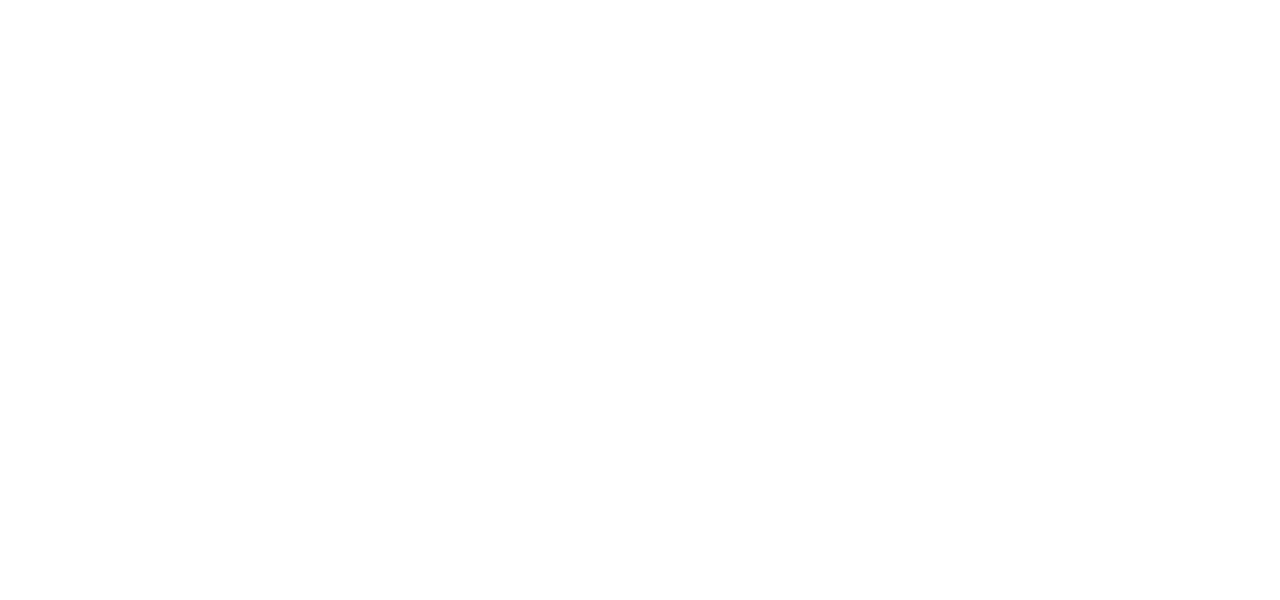
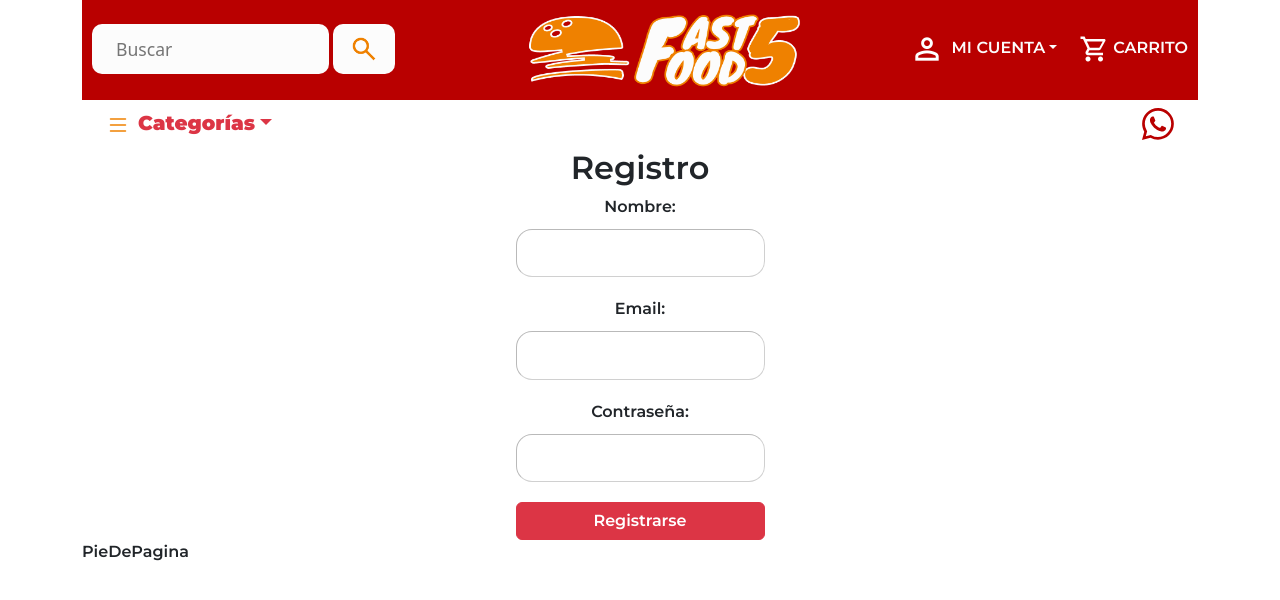
Before and after one commit to EzFern/CaC-Grupo-5, a React (Vite) app in the folder tiendaonline/: page /registro in a window 1280 px wide. Before the commit this address had no page. Shown: the top 600 px of the page. Built offline with nearby package versions, Linux system fonts and the light colour scheme.

Commit message:
Vistas de inicio de sesion y registro

```diff
--- a/tiendaonline/package.json
+++ b/tiendaonline/package.json
@@ -12,6 +12,7 @@
     "deploy": "gh-pages -d dist"
   },
   "dependencies": {
+    "gh-pages": "^6.1.0",
     "react": "^18.2.0",
     "react-dom": "^18.2.0",
     "react-router-dom": "^6.19.0"
--- a/tiendaonline/src/App.jsx
+++ b/tiendaonline/src/App.jsx
@@ -10,6 +10,9 @@ import { PreguntasFrecuentes } from "./Components/PreguntasFrecuentes.jsx";
 import { BasesYCondiciones } from "./Components/BasesYCondiciones.jsx";
 import { AcercaDe } from "./Components/AcercaDe.jsx";
 import { Layout } from "./Components/Layout.jsx";
+import { Registro } from "./Components/Registro.jsx";
+import { InicioSesion } from "./Components/InicioSesion.jsx";
+
 
 function App() {
   return (
@@ -25,6 +28,8 @@ function App() {
           <Route path="/preguntas-frecuentes" element={<PreguntasFrecuentes />}/>
           <Route path="/acerca-de" element={<AcercaDe />} />
           <Route path="/bases-y-condiciones" element={<BasesYCondiciones />} />
+          <Route path="/registro" element={<Registro />} />
+          <Route path="/inicioSesion" element={<InicioSesion />} />
         </Route>
       </Routes>
     </Router>
--- a/tiendaonline/src/Components/EncabezadoDePagina.jsx
+++ b/tiendaonline/src/Components/EncabezadoDePagina.jsx
@@ -41,9 +41,17 @@ export const EncabezadoDePagina = () => {
                 MI CUENTA
               </a>
               <ul className="dropdown-menu">
-                <li><a className="dropdown-item" href="#">Iniciar Sesion</a></li>
+                <li>
+                <Link to="/inicioSesion">
+                  <a className="dropdown-item" href="#">Iniciar Sesion</a>
+                </Link>
+                </li>
                 <li><hr className="dropdown-divider"></hr></li>
-                <li><a className="dropdown-item" href="#">Registrarme</a></li>
+                <li>
+                <Link to="/registro">
+                  <a className="dropdown-item" href="#">Registrarme</a>
+                </Link>
+              </li>
               </ul>
             </li>
             <li className="nav-item">
--- /dev/null
+++ b/tiendaonline/src/Components/InicioSesion.jsx
@@ -0,0 +1,26 @@
+import React from "react";
+
+export const InicioSesion = () => {
+  return (
+    <div className="container text-center">
+      <div className="registro-container">
+        <h2>Iniciar Sesión</h2>
+        <form className="registro-form">
+          <label>
+            Email:
+            <input type="email" name="email" className="col-md-12"/>
+          </label>
+          <br />
+          <label>
+            Contraseña:
+            <input type="password" name="contraseña" className="col-md-12"/>
+          </label>
+          <br />
+          <button className="btn btn-danger col-md-12" type="submit">
+            Iniciar Sesión
+          </button>
+        </form>
+      </div>
+    </div>
+  );
+};
--- /dev/null
+++ b/tiendaonline/src/Components/Registro.css
@@ -0,0 +1,6 @@
+.registro-container {
+    display: flex;
+    flex-direction: column;
+    align-items: center;
+    justify-content: center;
+  }
--- /dev/null
+++ b/tiendaonline/src/Components/Registro.jsx
@@ -0,0 +1,32 @@
+import React from "react";
+import "./Registro.css";
+
+export const Registro = () => {
+  return (
+    <div className="container text-center">
+      <div className="registro-container">
+        <h2>Registro</h2>
+        <form className="registro-form">
+          <label>
+            Nombre:
+            <input type="text" name="nombre" className="col-md-12" />
+          </label>
+          <br />
+          <label>
+            Email:
+            <input type="email" name="email" className="col-md-12"/>
+          </label>
+          <br />
+          <label>
+            Contraseña:
+            <input type="password" name="contraseña" className="col-md-12"/>
+          </label>
+          <br />
+          <button className="btn btn-danger col-md-12" type="submit">
+            Registrarse
+          </button>
+        </form>
+      </div>
+    </div>
+  );
+};
--- a/tiendaonline/vite.config.js
+++ b/tiendaonline/vite.config.js
@@ -4,5 +4,5 @@ import react from '@vitejs/plugin-react'
 // https://vitejs.dev/config/
 export default defineConfig({
   plugins: [react()],
-  base: 'https://EzFern.github.io/CaC-Grupo-5'
+  //base: 'https://EzFern.github.io/CaC-Grupo-5'
 })
```
Also changed, not shown: 1 other file (tests, documents, lock files or other folders).
